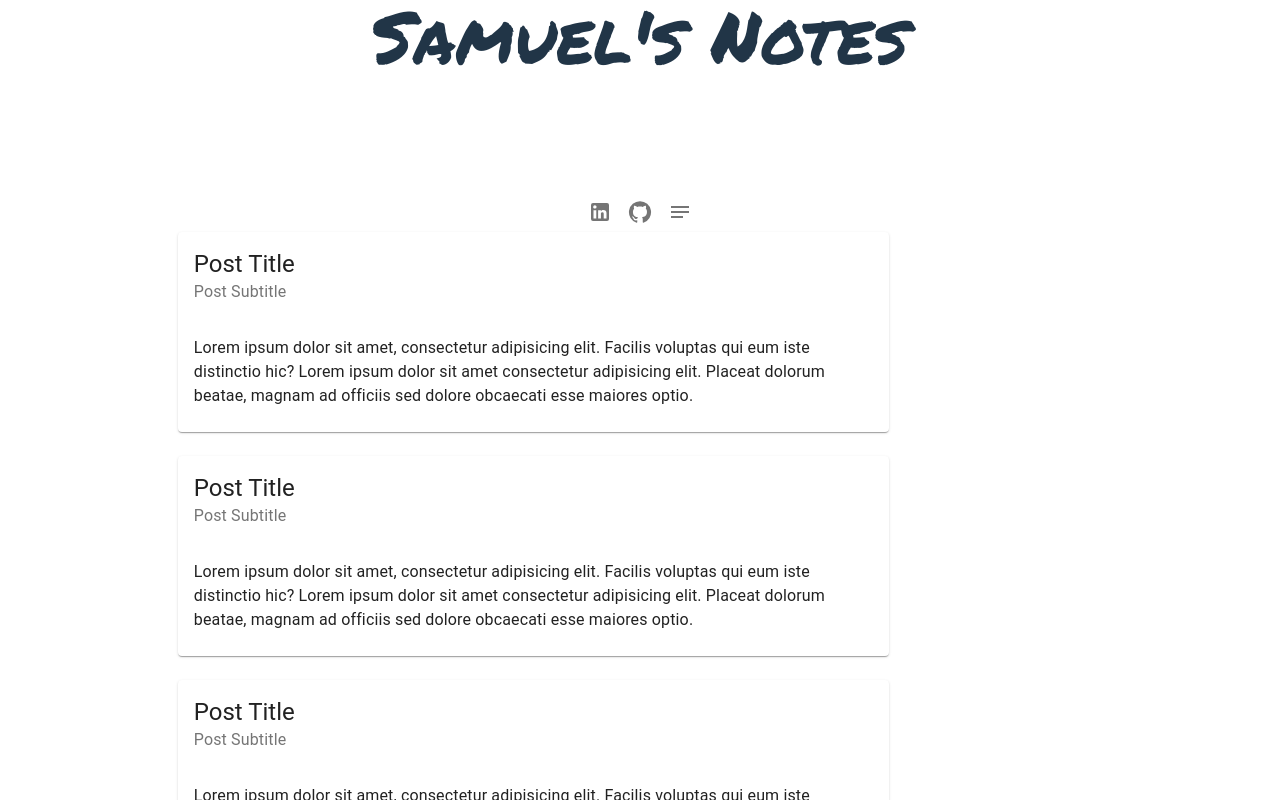
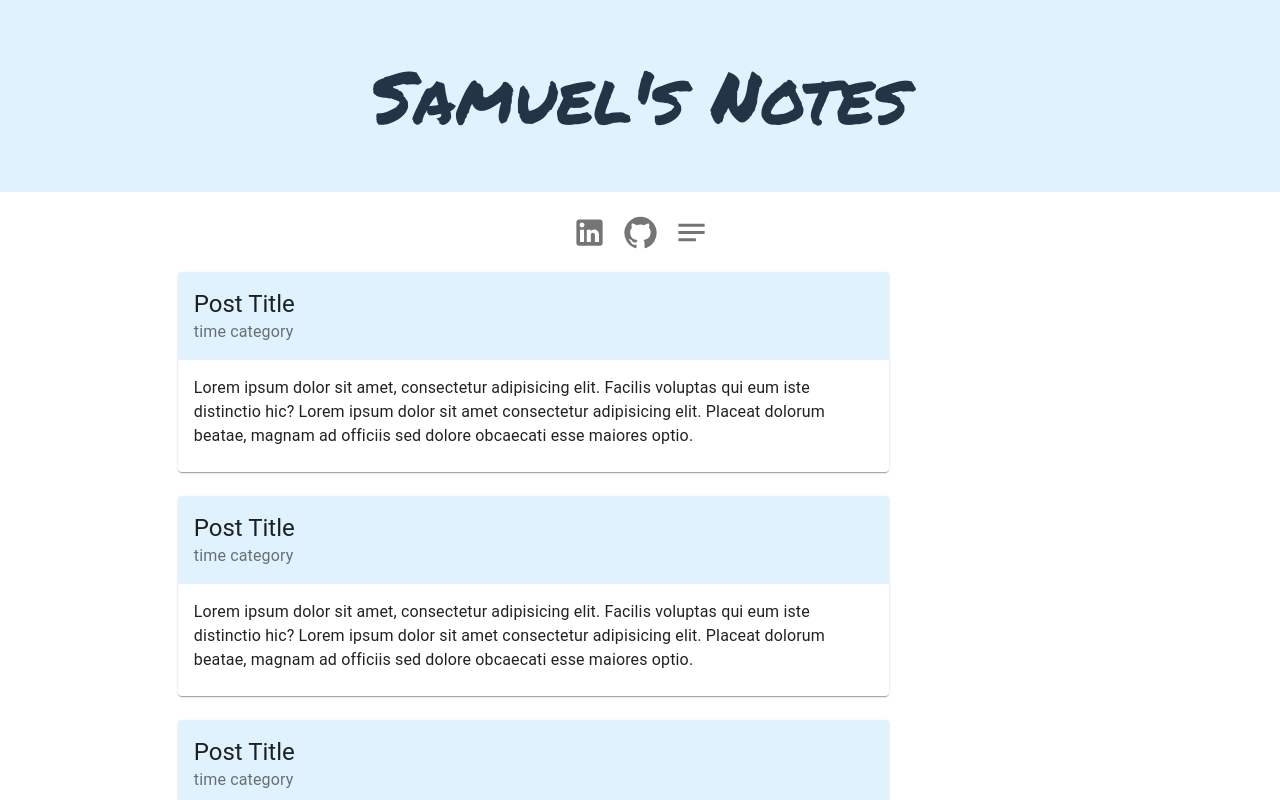
Before and after one commit to samuel3wang/blog, a React (Vite) app: page / in a window 1280 px wide. Shown: the top 800 px of the page. Built offline with nearby package versions, Linux system fonts and the light colour scheme.

Commit message:
link and bg_color

```diff
--- a/src/components/Header.tsx
+++ b/src/components/Header.tsx
@@ -1,6 +1,6 @@
 export default function Header() {
   return (
-    <div className="h-48">
+    <div className="h-48 flex items-center justify-center bg-sky-100">
         <h1 className="text-7xl font-dark text-center">Samuel's Notes</h1>
     </div>
   )
--- a/src/components/Home.tsx
+++ b/src/components/Home.tsx
@@ -6,8 +6,8 @@ import Header from './Header'
 const HomePage = () => {
     return(
         <>
-        <Header></Header>
-        <Link></Link>
+        <Header/>
+        <Link/>
         <Grid2
             container
             direction="row"
@@ -47,7 +47,7 @@ const HomePage = () => {
             </Grid2>
             <Grid2 xs={1} lg={1}></Grid2>
         </Grid2>
-    </>
+        </>
     )
 }
 
--- a/src/components/Link.tsx
+++ b/src/components/Link.tsx
@@ -5,16 +5,22 @@ import GitHubIcon from '@mui/icons-material/GitHub';
 
 export default function Link() {
   return (
-    <div className="text-center">
-      <IconButton>
-        <LinkedInIcon />
-      </IconButton>
-      <IconButton>
-        <GitHubIcon />
-      </IconButton>
-      <IconButton>
-        <NotesIcon />
-      </IconButton>
+    <div className="h-20 flex items-center justify-center">
+      <a href='https://www.linkedin.com/in/samuel3wang/'>
+        <IconButton>
+          <LinkedInIcon fontSize="large"/>
+        </IconButton>
+      </a>
+      <a href='https://github.com/samuel3wang/'>
+        <IconButton >
+          <GitHubIcon fontSize="large"/>
+        </IconButton>
+      </a>
+      <a href='https://medium.com/@samuel3wang/'>
+        <IconButton>
+          <NotesIcon fontSize="large"/>
+        </IconButton>
+      </a>
     </div>
   );
 }
--- a/src/components/Post.tsx
+++ b/src/components/Post.tsx
@@ -1,11 +1,12 @@
 import { Card, CardHeader, CardContent, Typography } from '@material-ui/core';
+import "/src/index.css"
 // database
 function PostBlock() {
     return (
         <Card>
-          <CardHeader title="Post Title" subheader="Post Subtitle" />
+          <CardHeader title="Post Title" subheader="time category" className="bg-sky-100"/>
           <CardContent>
-            <Typography variant="body1">
+            <Typography>
               Lorem ipsum dolor sit amet, consectetur adipisicing elit. Facilis voluptas qui eum iste distinctio hic?
               Lorem ipsum dolor sit amet consectetur adipisicing elit. Placeat dolorum beatae, magnam ad officiis sed dolore obcaecati esse maiores optio.
             </Typography>
```
Also changed, not shown: src/components/Category.tsx (added).
